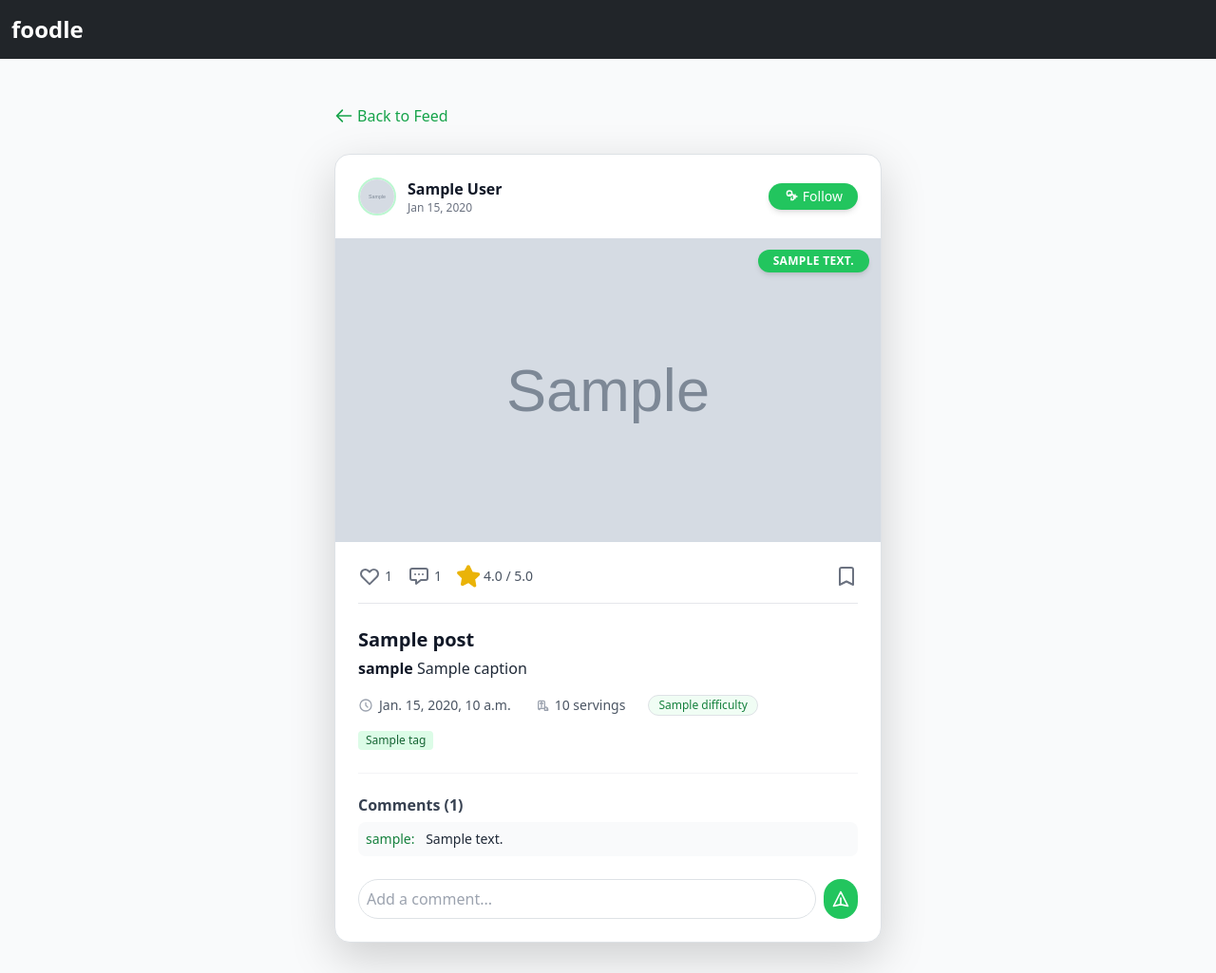
After one commit to parlink/Foodle, a Django app: template recipes/templates/recipes/post_detail.html in a window 1280 px wide. The commit adds this page. Shown: the whole page at 95% size. Run offline with Django 5.2, Linux system fonts and the light colour scheme; the template is opened without the code that fills it: most values are stand-ins (such as "Sample title", 1, 10 or a date in 2020); grey boxes marked "Sample" are stand-in pictures; some libraries are stand-ins or nearby versions.

Commit message:
Add follower logic and save functionality to feed.

```diff
--- a/foodle/settings.py
+++ b/foodle/settings.py
@@ -129,7 +129,7 @@ STATICFILES_DIRS = [
 
 MEDIA_URL = '/media/'
 
-MEDIA_ROOT = BASE_DIR / 'media'
+MEDIA_ROOT = os.path.join(BASE_DIR, 'media')
 
 # Default primary key field type
 # https://docs.djangoproject.com/en/5.2/ref/settings/#default-auto-field
--- a/foodle/urls.py
+++ b/foodle/urls.py
@@ -39,6 +39,7 @@ urlpatterns = [
     path('feed/', views.feed, name='feed'),
     path('create-post/', views.create_post, name='create_post'),
     path('recipes/', views.recipes, name='recipes'),
+    path('post/<int:post_id>/', views.post_detail, name='post_detail'),
     path('post/<int:post_id>/like/', views.toggle_like, name='toggle_like'),
     path('post/<int:post_id>/save/', views.toggle_save, name='toggle_save'),
     path('post/<int:post_id>/rate/', views.submit_rating, name='submit_rating'),
--- /dev/null
+++ b/recipes/templates/recipes/post_detail.html
@@ -0,0 +1,267 @@
+{% extends 'base_content.html' %}
+{% load static %}
+
+{% block content %}
+<script src="https://cdn.tailwindcss.com"></script>
+
+<div class="bg-gray-50 font-sans min-h-screen relative z-0 py-8 px-4">
+
+    <div class="max-w-xl mx-auto mb-6">
+        <a href="{% url 'feed' %}" class="inline-flex items-center text-green-600 hover:text-green-700 font-medium transition">
+            <svg class="w-5 h-5 mr-1" fill="none" stroke="currentColor" viewBox="0 0 24 24"><path stroke-linecap="round" stroke-linejoin="round" stroke-width="2" d="M10 19l-7-7m0 0l7-7m-7 7h18"></path></svg>
+            Back to Feed
+        </a>
+    </div>
+
+    <div id="feed-container" class="max-w-xl mx-auto">
+
+        <div id="post-{{ post.id }}" class="bg-white rounded-2xl shadow-lg overflow-hidden border border-green-500">
+
+            <div class="flex items-center p-4 sm:p-6 justify-between">
+                <div class="flex items-center space-x-3">
+                    <img src="{{ post.author.mini_gravatar }}" alt="{{ post.author.username }}" class="w-10 h-10 rounded-full object-cover border-2 border-green-200">
+                    <div>
+                        <p class="font-semibold text-gray-900">{{ post.author.full_name }}</p>
+                        <p class="text-xs text-gray-500">{{ post.created_at|date:"M j, Y" }}</p>
+                    </div>
+                </div>
+
+                {% if post.author != request.user %}
+                    <button
+                        data-author-id="{{ post.author.id }}"
+                        data-action="follow"
+                        class="follow-btn flex items-center text-sm font-medium px-3 py-1 rounded-full transition duration-150
+                        {% if post.is_followed_by_user %}bg-gray-200 text-gray-700 hover:bg-gray-300{% else %}bg-green-500 text-white hover:bg-green-600 shadow-md{% endif %}">
+                        <svg xmlns="http://www.w3.org/2000/svg" class="h-4 w-4 mr-1 pointer-events-none" fill="none" viewBox="0 0 24 24" stroke="currentColor"><path stroke-linecap="round" stroke-linejoin="round" stroke-width="2" d="M18 9v3m0 0v3m0-3h3m-3 0h-3m-2-5a4 4 0 11-8 0 4 4 0 018 0zM12 14v1.5c0 .712-.137 1.385-.386 2h1.386a3 3 0 003-3V11a2 2 0 00-2-2h-3.5c-.712 0-1.385.137-2 .386"></path></svg>
+                        <span data-is-following="{% if post.is_followed_by_user %}true{% else %}false{% endif %}">{% if post.is_followed_by_user %}Following{% else %}Follow{% endif %}</span>
+                    </button>
+                {% else %}
+                    <form action="{% url 'delete_post' post.id %}" method="POST" onsubmit="return confirm('Are you sure you want to delete this post?');">
+                        {% csrf_token %}
+                        <button type="submit" class="text-gray-400 hover:text-red-500 transition duration-150 p-1 rounded-full hover:bg-red-50" title="Delete Post">
+                            <svg xmlns="http://www.w3.org/2000/svg" class="h-5 w-5 pointer-events-none" fill="none" viewBox="0 0 24 24" stroke="currentColor">
+                                <path stroke-linecap="round" stroke-linejoin="round" stroke-width="2" d="M19 7l-.867 12.142A2 2 0 0116.138 21H7.862a2 2 0 01-1.995-1.858L5 7m5 4v6m4-6v6m1-10V4a1 1 0 00-1-1h-4a1 1 0 00-1 1v3M4 7h16" />
+                            </svg>
+                        </button>
+                    </form>
+                {% endif %}
+            </div>
+
+            <div class="w-full h-80 bg-gray-200 relative overflow-hidden">
+                <img src="{% if post.image %}{{ post.image.url }}{% else %}https://placehold.co/800x400/81c784/1b5e20?text=Recipe+Image+Missing{% endif %}"
+                        alt="{{ post.title }}"
+                        class="w-full h-full object-cover"
+                        onerror="this.onerror=null;this.src='https://placehold.co/800x400/81c784/1b5e20?text=Recipe+Image+Missing'">
+                {% if post.cuisine %}
+                <span class="absolute top-3 right-3 bg-green-500 text-white text-xs font-bold px-3 py-1 rounded-full shadow-md uppercase tracking-wide">
+                    {{ post.cuisine }}
+                </span>
+                {% endif %}
+            </div>
+
+            <div class="p-4 sm:p-6">
+
+                <div class="flex justify-between items-center pb-3">
+                    <div class="flex space-x-4 text-gray-500">
+
+                        <button
+                            data-post-id="{{ post.id }}"
+                            data-action="like"
+                            class="like-btn flex items-center space-x-1 icon-action transform transition duration-150 group">
+                            <svg xmlns="http://www.w3.org/2000/svg" class="h-6 w-6 pointer-events-none transition {% if post.is_liked_by_user %}fill-red-500 text-red-500{% else %}text-gray-500 group-hover:text-red-500{% endif %}" fill="{% if post.is_liked_by_user %}currentColor{% else %}none{% endif %}" viewBox="0 0 24 24" stroke="currentColor"><path stroke-linecap="round" stroke-linejoin="round" stroke-width="2" d="M4.318 6.318a4.5 4.5 0 000 6.364L12 20.364l7.682-7.682a4.5 4.5 0 00-6.364-6.364L12 7.636l-1.318-1.318a4.5 4.5 0 00-6.364 0z" /></svg>
+                            <span class="like-count text-sm font-medium text-gray-600" data-like-count="{{ post.total_likes }}">{{ post.total_likes }}</span>
+                        </button>
+
+                        <button onclick="document.getElementById('comments-{{ post.id }}').classList.toggle('hidden')" class="flex items-center space-x-1 icon-action transform transition duration-150 group hover:text-blue-500">
+                            <svg xmlns="http://www.w3.org/2000/svg" class="h-6 w-6 pointer-events-none" fill="none" viewBox="0 0 24 24" stroke="currentColor"><path stroke-linecap="round" stroke-linejoin="round" stroke-width="2" d="M8 10h.01M12 10h.01M16 10h.01M9 16H5a2 2 0 01-2-2V6a2 2 0 012-2h14a2 2 0 012 2v8a2 2 0 01-2 2h-5l-5 4v-4z" /></svg>
+                            <span class="comment-count text-sm font-medium text-gray-600">{{ post.total_comments }}</span>
+                        </button>
+
+                        <div class="relative">
+                            <button
+                                data-post-id="{{ post.id }}"
+                                data-action="toggle-rating-menu"
+                                class="rate-btn flex items-center space-x-1 icon-action transform transition duration-150 group hover:text-yellow-500">
+                                <svg xmlns="http://www.w3.org/2000/svg" class="h-6 w-6 pointer-events-none transition {% if post.average_rating > 0 %}fill-yellow-500 text-yellow-500{% else %}group-hover:text-yellow-500{% endif %}" fill="{% if post.average_rating > 0 %}currentColor{% else %}none{% endif %}" viewBox="0 0 24 24" stroke="currentColor"><path stroke-linecap="round" stroke-linejoin="round" stroke-width="2" d="M11.049 2.197a.75.75 0 011.902 0l2.956 5.992 6.632.964a.75.75 0 01.417 1.28l-4.793 4.672 1.132 6.604a.75.75 0 01-1.091.794L12 18.01l-5.914 3.109a.75.75 0 01-1.09-.794l1.131-6.604-4.793-4.672a.75.75 0 01.417-1.28l6.632-.964L11.049 2.197z" /></svg>
+                                <span class="rating-text text-sm font-medium text-gray-600" data-avg-rating="{{ post.average_rating }}">{{ post.average_rating|floatformat:1 }}{% if post.average_rating > 0 %} / 5.0{% else %} Rate{% endif %}</span>
+                            </button>
+                            <div id="rating-menu-{{ post.id }}" class="hidden absolute left-0 mt-2 z-20 bg-white border border-gray-200 rounded-lg shadow-xl p-2 flex space-x-1 star-rating">
+                                {% for i in "12345" %}
+                                <button
+                                    data-post-id="{{ post.id }}"
+                                    data-rating-value="{{ forloop.counter }}"
+                                    data-action="rate"
+                                    class="rate-star text-2xl {% if forloop.counter <= post.user_rating_score %}text-yellow-500{% else %}text-gray-300 hover:text-yellow-500{% endif %}">
+                                    {% if forloop.counter <= post.user_rating_score %}★{% else %}☆{% endif %}
+                                </button>
+                                {% endfor %}
+                            </div>
+                        </div>
+                    </div>
+
+                    <button
+                        data-post-id="{{ post.id }}"
+                        data-action="save"
+                        class="save-btn group icon-action transform transition duration-150">
+                        <svg xmlns="http://www.w3.org/2000/svg" class="h-6 w-6 pointer-events-none transition {% if post.is_saved_by_user %}fill-green-500 text-green-500{% else %}text-gray-500 group-hover:text-green-500{% endif %}" fill="{% if post.is_saved_by_user %}currentColor{% else %}none{% endif %}" viewBox="0 0 24 24" stroke="currentColor"><path stroke-linecap="round" stroke-linejoin="round" stroke-width="2" d="M5 5a2 2 0 012-2h10a2 2 0 012 2v16l-7-3.5L5 21V5z" /></svg>
+                    </button>
+                </div>
+
+                <div class="border-t pt-4">
+                    <h2 class="text-xl font-bold text-gray-900 mb-1">{{ post.title }}</h2>
+
+                    <p class="text-gray-800 mb-3">
+                        <span class="font-semibold text-gray-900">{{ post.author.username }}</span>
+                        {{ post.caption }}
+                    </p>
+
+                    <div class="flex items-center flex-wrap gap-4 mb-3 text-sm text-gray-600">
+                        {% if post.prep_time %}
+                        <div class="flex items-center">
+                            <svg xmlns="http://www.w3.org/2000/svg" class="h-4 w-4 mr-1.5 text-gray-400" fill="none" viewBox="0 0 24 24" stroke="currentColor"><path stroke-linecap="round" stroke-linejoin="round" stroke-width="2" d="M12 8v4l3 3m6-3a9 9 0 11-18 0 9 9 0 0118 0z" /></svg>
+                            <span>{{ post.prep_time }}</span>
+                        </div>
+                        {% endif %}
+
+                        {% if post.servings %}
+                        <div class="flex items-center">
+                            <svg xmlns="http://www.w3.org/2000/svg" class="h-4 w-4 mr-1.5 text-gray-400" fill="none" viewBox="0 0 24 24" stroke="currentColor"><path stroke-linecap="round" stroke-linejoin="round" stroke-width="2" d="M17 20h5v-2a3 3 0 00-5.356-1.857M17 20v-2c0-.656-.126-1.283-.356-1.857M20 18v.01M10 9l2-2m0 0l2 2m-2-2v8m-3 2h6a2 2 0 002-2V7a2 2 0 00-2-2H9a2 2 0 00-2 2v10a2 2 0 002 2z" /></svg>
+                            <span>{{ post.servings }} servings</span>
+                        </div>
+                        {% endif %}
+
+                        {% if post.difficulty %}
+                        <span class="px-2.5 py-0.5 rounded-full border border-green-200 text-green-700 bg-green-50 text-xs font-medium">
+                            {{ post.difficulty }}
+                        </span>
+                        {% endif %}
+                    </div>
+
+                    {% if post.tags.all %}
+                    <div class="flex flex-wrap gap-2 text-xs text-gray-500">
+                        {% for tag in post.tags.all %}
+                            <span class="bg-green-100 text-green-800 px-2 py-0.5 rounded font-medium">{{ tag.name }}</span>
+                        {% endfor %}
+                    </div>
+                    {% endif %}
+                </div>
+
+                <div id="comments-{{ post.id }}" class="mt-4 pt-4 border-t border-gray-100">
+                    <h3 class="font-semibold text-gray-700 mb-2">Comments ({{ post.total_comments }})</h3>
+                    <div class="max-h-96 overflow-y-auto space-y-3 mb-4 p-2 bg-gray-50 rounded-lg comment-list">
+                        {% for comment in post.comments.all %}
+                            {% include "recipes/partials/comment_fragment.html" with comment=comment %}
+                        {% empty %}
+                            <p class="text-sm text-gray-500 no-comments-msg">Be the first to comment!</p>
+                        {% endfor %}
+                    </div>
+
+                    <form data-post-id="{{ post.id }}" data-action="comment" class="comment-form flex space-x-2">
+                        <input type="text" name="comment_text" placeholder="Add a comment..." required
+                            class="flex-grow p-2 border border-gray-300 rounded-full focus:ring-green-500 focus:border-green-500 transition">
+                        <button type="submit" class="p-2 bg-green-500 text-white rounded-full hover:bg-green-600 transition">
+                            <svg xmlns="http://www.w3.org/2000/svg" class="h-5 w-5 pointer-events-none" fill="none" viewBox="0 0 24 24" stroke="currentColor"><path stroke-linecap="round" stroke-linejoin="round" stroke-width="2" d="M12 19l9 2-9-18-9 18 9-2zm0 0v-8" /></svg>
+                        </button>
+                    </form>
+                </div>
+            </div>
+        </div>
+    </div>
+</div>
+
+<script>
+    document.addEventListener('DOMContentLoaded', () => {
+        const getCSRFToken = () => document.querySelector('[name=csrfmiddlewaretoken]').value;
+
+        function fetchDjango(url, method, data = {}) {
+            const headers = { 'X-CSRFToken': getCSRFToken(), 'X-Requested-With': 'XMLHttpRequest' };
+            let body = null;
+            if (method === 'POST') {
+                if (data instanceof FormData) { body = data; } else { headers['Content-Type'] = 'application/x-www-form-urlencoded'; body = new URLSearchParams(data).toString(); }
+            }
+            return fetch(url, { method, headers, body }).then(response => {
+                if (!response.ok) { return response.json().then(errorData => { throw new Error(errorData.error || `HTTP error! status: ${response.status}`); }).catch(() => { throw new Error(`HTTP error! status: ${response.status}`); }); }
+                return response.json();
+            });
+        }
+
+        document.getElementById('feed-container').addEventListener('click', (event) => {
+            const target = event.target.closest('[data-action]');
+            if (!target) return;
+            const action = target.dataset.action;
+            const postId = target.dataset.postId;
+            const authorId = target.dataset.authorId;
+            const postElement = document.getElementById(`post-${postId}`);
+
+            if (action === 'like') {
+                const url = `{% url 'toggle_like' 0 %}`.replace('0', postId);
+                fetchDjango(url, 'POST').then(data => {
+                    const likeIcon = target.querySelector('svg');
+                    const likeCountSpan = target.querySelector('.like-count');
+                    likeCountSpan.textContent = data.likes_count;
+                    if (data.liked) { likeIcon.setAttribute('fill', 'currentColor'); likeIcon.classList.add('fill-red-500', 'text-red-500'); } else { likeIcon.setAttribute('fill', 'none'); likeIcon.classList.remove('fill-red-500', 'text-red-500'); }
+                });
+            } else if (action === 'save') {
+                const saveIcon = target.querySelector('svg');
+                const url = `{% url 'toggle_save' 0 %}`.replace('0', postId);
+                fetchDjango(url, 'POST').then(data => {
+                    if (data.saved) {
+                        if(saveIcon) { saveIcon.setAttribute('fill', 'currentColor'); saveIcon.classList.add('fill-green-500', 'text-green-500'); }
+                    } else {
+                        if(saveIcon) { saveIcon.setAttribute('fill', 'none'); saveIcon.classList.remove('fill-green-500', 'text-green-500'); }
+                    }
+                });
+            } else if (action === 'follow') {
+                const url = `{% url 'toggle_follow' 0 %}`.replace('0', authorId);
+                fetchDjango(url, 'POST').then(data => {
+                    const span = target.querySelector('span');
+                    if (data.is_following) { span.textContent = 'Following'; target.classList.remove('bg-green-500', 'text-white', 'hover:bg-green-600', 'shadow-md'); target.classList.add('bg-gray-200', 'text-gray-700', 'hover:bg-gray-300'); } else { span.textContent = 'Follow'; target.classList.remove('bg-gray-200', 'text-gray-700', 'hover:bg-gray-300'); target.classList.add('bg-green-500', 'text-white', 'hover:bg-green-600', 'shadow-md'); }
+                });
+            } else if (action === 'toggle-rating-menu') {
+                document.querySelectorAll('.star-rating').forEach(menu => { if (menu.id !== `rating-menu-${postId}`) { menu.classList.add('hidden'); } });
+                document.getElementById(`rating-menu-${postId}`).classList.toggle('hidden');
+            } else if (action === 'rate') {
+                const ratingValue = target.dataset.ratingValue;
+                const url = `{% url 'submit_rating' 0 %}`.replace('0', postId);
+                fetchDjango(url, 'POST', { score: ratingValue }).then(data => {
+                    const ratingMenu = document.getElementById(`rating-menu-${postId}`);
+                    const ratingTextSpan = postElement.querySelector('.rating-text');
+                    const rateSvg = postElement.querySelector('.rate-btn svg');
+                    ratingTextSpan.textContent = `${data.average_rating.toFixed(1)} / 5.0`;
+                    ratingTextSpan.dataset.avgRating = data.average_rating;
+                    rateSvg.setAttribute('fill', 'currentColor');
+                    rateSvg.classList.add('fill-yellow-500', 'text-yellow-500');
+                    ratingMenu.querySelectorAll('.rate-star').forEach(starBtn => {
+                        const btnValue = parseInt(starBtn.dataset.ratingValue);
+                        if (btnValue <= data.score) { starBtn.innerHTML = '★'; starBtn.classList.add('text-yellow-500'); starBtn.classList.remove('text-gray-300'); } else { starBtn.innerHTML = '☆'; starBtn.classList.remove('text-yellow-500'); starBtn.classList.add('text-gray-300'); }
+                    });
+                    ratingMenu.classList.add('hidden');
+                });
+            }
+        });
+
+        document.getElementById('feed-container').addEventListener('submit', (event) => {
+            const form = event.target.closest('.comment-form');
+            if (form) {
+                event.preventDefault();
+                const postId = form.dataset.postId;
+                const input = form.querySelector('[name="comment_text"]');
+                const text = input.value.trim();
+                if (!text) return;
+                const url = `{% url 'submit_comment' 0 %}`.replace('0', postId);
+                fetchDjango(url, 'POST', { text: text }).then(data => {
+                    if (data.success) {
+                        const commentList = form.closest('.p-4').querySelector('.comment-list');
+                        const commentCountSpan = document.getElementById(`post-${postId}`).querySelector('.comment-count');
+                        commentList.insertAdjacentHTML('beforeend', data.comment_html);
+                        commentCountSpan.textContent = data.comments_count;
+                        const noCommentMsg = commentList.querySelector('.no-comments-msg');
+                        if (noCommentMsg) noCommentMsg.remove();
+                        input.value = ''; input.focus();
+                    }
+                });
+            }
+        });
+    });
+</script>
+{% endblock %}
```
Also changed, not shown: recipes/management/commands/seed.py (+58 -3 lines), recipes/templates/recipes/feed.html (+138 -151 lines), recipes/templates/recipes/partials/saved_card.html (added, +36 -0 lines), recipes/views/social_feed.py (+49 -39 lines), recipes/migrations/0017_delete_waterintake.py.
